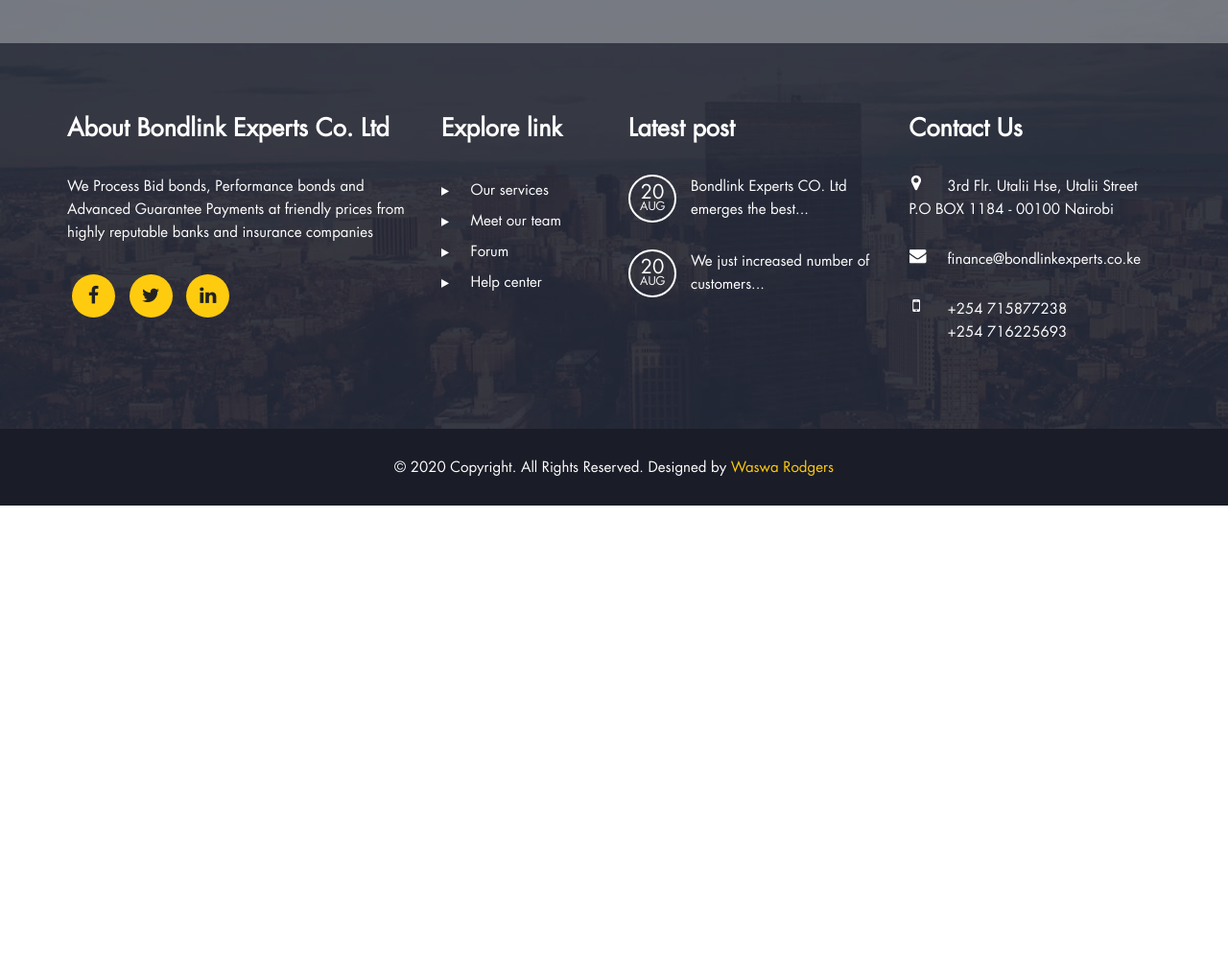
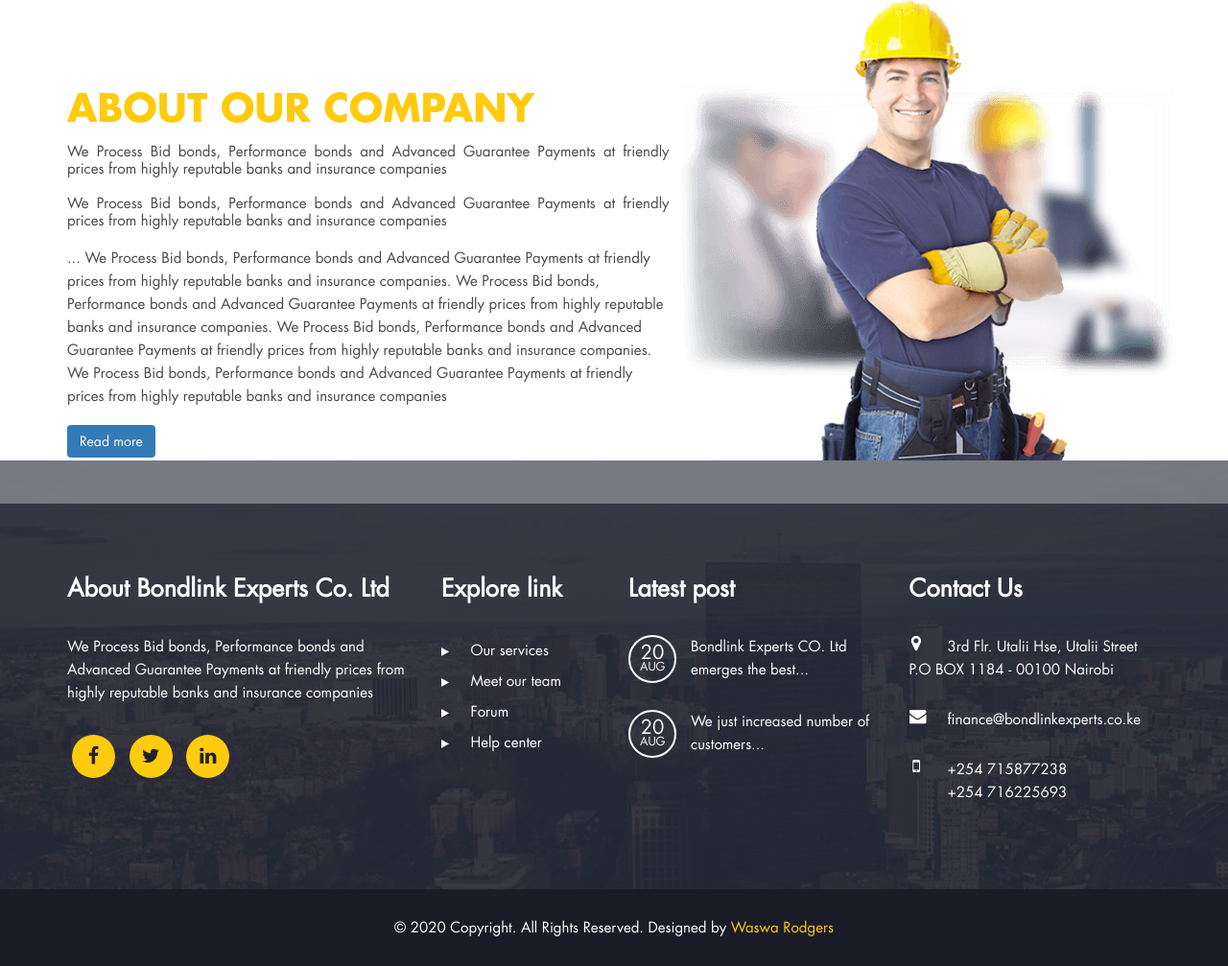
Before and after one commit to WaswaRodgers/bondlink, a PHP site: page /about.php in a window 1280 px wide. Shown: the part 92-1099 px from the top of the page at 96% size. Before the commit the page ends 619 px from the top, so only its background shows below. Run offline with PHP 8.4, Linux system fonts and the light colour scheme.

Commit message:
Updated about page information

```diff
--- a/about.php
+++ b/about.php
@@ -1,2 +1,32 @@
 <?php include_once('includes/header.php'); ?>
+
+<!-- About -->
+<section id="about">
+            <div class="container about_bg">
+                <div class="row">
+                    <div class="col-lg-7 col-md-6">
+                        <div class="about_content">
+                            <h2>About Our Company</h2>
+                            <p>We Process Bid bonds, Performance bonds and Advanced Guarantee Payments at friendly prices from highly reputable banks and insurance companies</p>
+                            <p>We Process Bid bonds, Performance bonds and Advanced Guarantee Payments at friendly prices from highly reputable banks and insurance companies</p>
+                            <span id="dots1">...</span>
+
+                            <span id="more1">We Process Bid bonds, Performance bonds and Advanced Guarantee Payments at friendly prices from highly reputable banks and insurance companies.
+                                    We Process Bid bonds, Performance bonds and Advanced Guarantee Payments at friendly prices from highly reputable banks and insurance companies.
+                                    We Process Bid bonds, Performance bonds and Advanced Guarantee Payments at friendly prices from highly reputable banks and insurance companies.
+                                    We Process Bid bonds, Performance bonds and Advanced Guarantee Payments at friendly prices from highly reputable banks and insurance companies</span></p>
+                                <!--<a  class="btn know_btn">Read More</a>-->
+                                <button onclick = "handleReadMoreLess()" id="myBtn1" class="btn bg-primary text-white">Read more</button>
+                        </div>
+                    </div>
+                    <div class="col-lg-3 col-md-6 col-lg-offset-1">
+                        <div class="about_banner">
+                            <img src="images/man.png" alt="" />
+                        </div>
+                    </div>
+                </div>
+            </div>
+        </section>
+        <!-- About end -->
+
 <?php include_once('includes/footer.php'); ?>
```
Also changed, not shown: includes/carousel.php (added, +57 -0 lines), index.php (+1 -57 lines).
